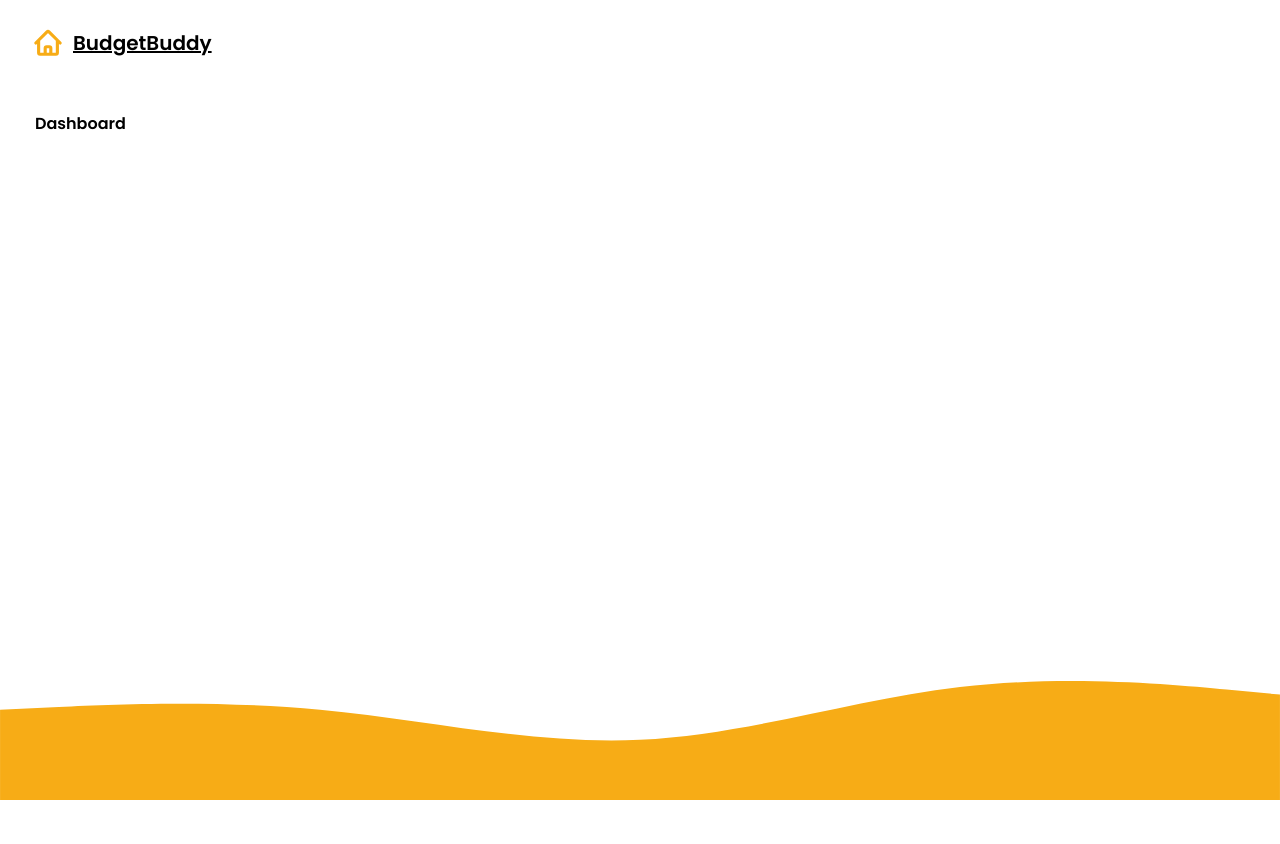
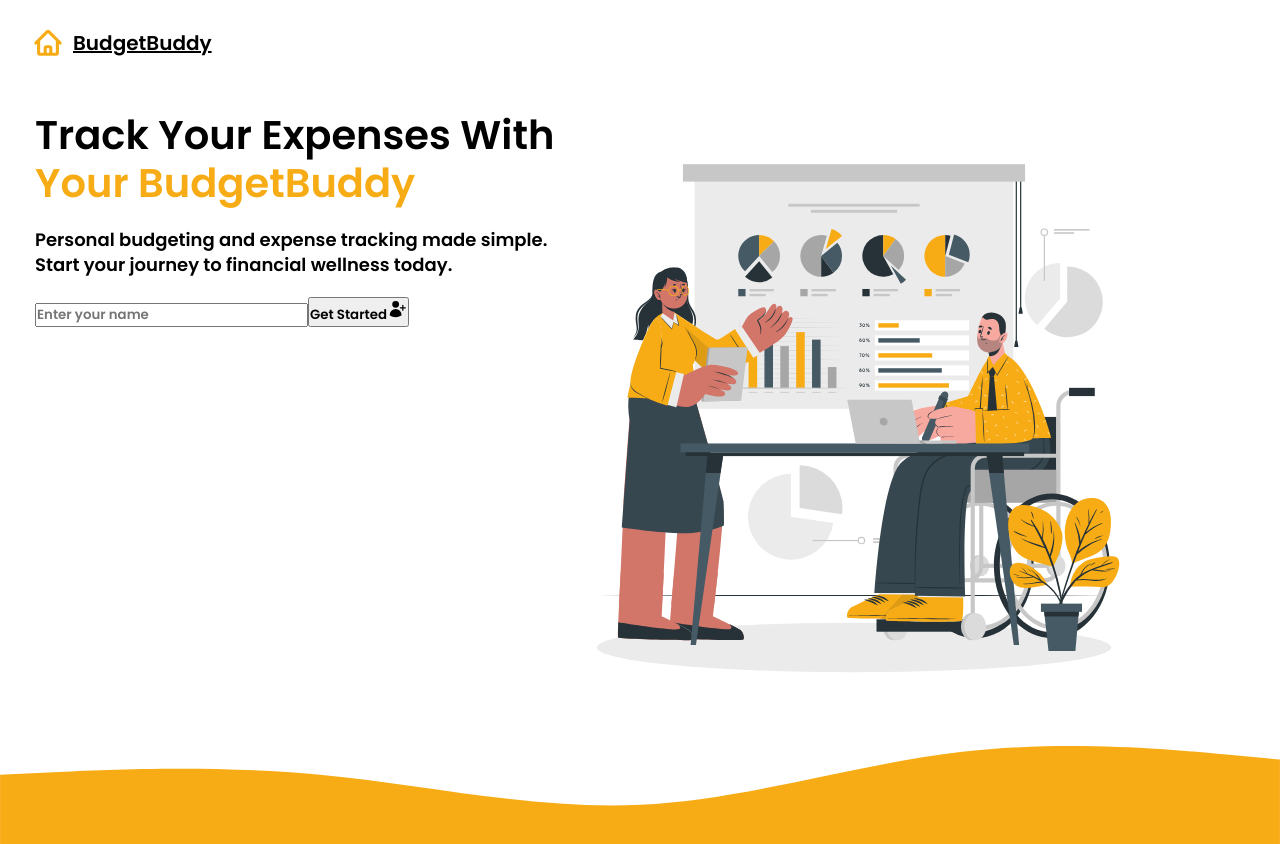
Before and after one commit to Alstudd/Expense-Tracker-Web-App, a React (Vite) app: page / in a window 1280 px wide. Shown: the top 844 px of the page. Before the commit the page ends 800 px from the top, so only its background shows below. Built offline with nearby package versions, Linux system fonts and the light colour scheme.

Commit message:
some css

```diff
--- /dev/null
+++ b/src/components/Hero.jsx
@@ -0,0 +1,33 @@
+import { Form } from "react-router-dom"
+
+// library imports
+import { UserPlusIcon } from "@heroicons/react/24/solid"
+
+// assets
+import illustration from "../assets/illustration2.svg"
+
+function Hero() {
+  return (
+    <div className="hero">
+        <div className="inner-hero">
+            <h1>
+                Track Your Expenses With <br/><span>Your BudgetBuddy</span>
+            </h1>
+            <p>
+                Personal budgeting and expense tracking made simple.<br/>
+                Start your journey to financial wellness today.
+            </p>
+            <Form method="post">
+                <input type="text" name="userName" placeholder="Enter your name" aria-label="Your Name" autoComplete="given-name" required />
+                <button type="submit">
+                    <span>Get Started</span>
+                    <UserPlusIcon width={20} height={20} />
+                </button>
+            </Form>
+        </div>
+        <img src={illustration} alt="hero" width={600} />
+    </div>
+  )
+}
+
+export default Hero
--- a/src/main.css
+++ b/src/main.css
@@ -76,5 +76,37 @@ h4,
 h5,
 h6 {
   font-weight: bold;
-  line-height: 1.1;
+  line-height: 1.3;
 }
+
+.hero {
+    display: flex;
+    /* align-items: center; */
+    /* justify-content: center; */
+}
+
+.inner-hero {
+    display: flex;
+    flex-direction: column;
+    gap: 20px;
+    justify-content: flex-start;
+}
+
+.inner-hero h1 span {
+    color: #f7ac16;
+}
+.inner-hero h1 {
+    font-size: 40px;
+    line-height: 1.2;
+}
+
+p {
+    font-size: 18px;
+    line-height: 1.4;
+}
+
+@media screen and (max-width: 1024px) {
+    .hero {
+        flex-direction: column;
+    }
+}
--- a/src/pages/Dashboard.jsx
+++ b/src/pages/Dashboard.jsx
@@ -1,6 +1,9 @@
 // helper functions
 import { useLoaderData } from "react-router-dom"
 import { fetchData } from "../helpers"
+
+// components
+import Hero from "../components/Hero"
 
 // loader
 export function dashboardLoader() {
@@ -11,10 +14,9 @@ export function dashboardLoader() {
 function Dashboard() {
     const { userName } = useLoaderData() // const { userName } = { userName: "John" }
     return (
-        <div>
-            <h1>{userName}</h1>
-            Dashboard
-        </div>
+        <>
+            {userName ? (<p>{userName}</p>) : <Hero />}
+        </>
     )
 }
 
```
Also changed, not shown: src/assets/illustration2.svg (added), src/assets/illustration3.svg (added).
